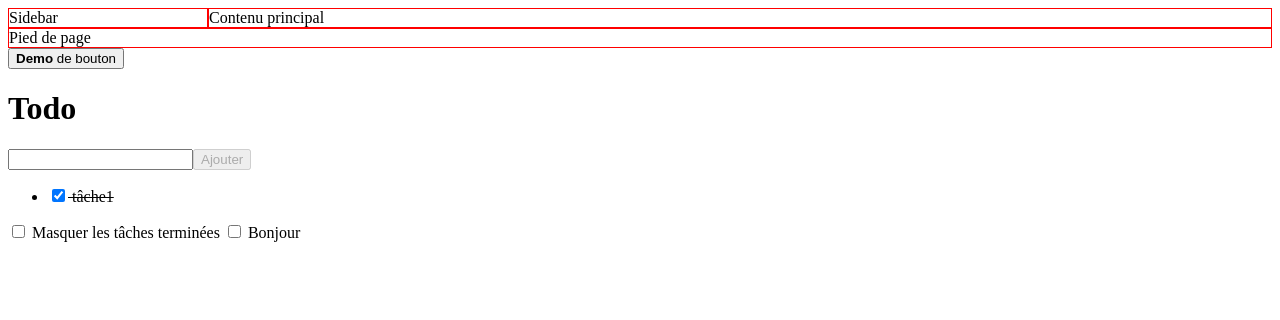
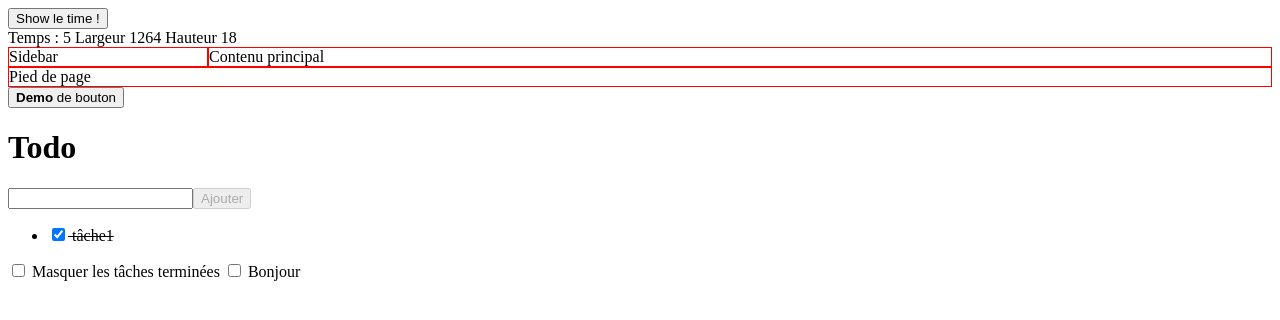
Before and after one commit to gabigab117/vue-todo, a Vue app: page / in a window 1280 px wide. Shown: the top 320 px of the page. Built offline with nearby package versions, Linux system fonts and the light colour scheme.

Commit message:
feat: add Timer component with real-time display and automatic size detection

```diff
--- a/src/App.vue
+++ b/src/App.vue
@@ -1,7 +1,9 @@
 <template>
+  <button @click="showTimer = !showTimer"> Show le time !</button>
+
+  <Timer v-if="showTimer" />
 
   <Layout>
-
       <template #aside>
       Sidebar
     </template>
@@ -65,6 +67,7 @@ import { ref, computed } from 'vue';
 import Checkbox from './Checkbox.vue';
 import Button from './Button.vue';
 import Layout from './Layout.vue';
+import Timer from './Timer.vue';
 
 const todos = ref([
   {
@@ -94,6 +97,8 @@ const sortedTodos = computed(() => { // computed permet de ne pas appeler la fon
 const remainingTodos = computed(() => {
   return todos.value.filter(t => !t.completed).length
 })
+
+const showTimer = ref(true)
 
 </script>
 
--- /dev/null
+++ b/src/Timer.vue
@@ -0,0 +1,30 @@
+<template>
+    <div ref="div">
+        Temps : {{ time }}
+        Largeur {{ size.width }}
+        Hauteur {{ size.height }}
+    </div>
+</template>
+
+<script setup>
+import { ref, onMounted, onUnmounted } from "vue";
+
+
+const size = ref({width: 0, height: 0})
+const div = ref(null)
+
+const time = ref(0)
+
+let timer
+onMounted(() => { // Gérer le cycle de vie du composant
+    const rect = div.value.getBoundingClientRect()
+    size.value = {width: rect.width, height: rect.height}
+    timer = setInterval(() => {
+        time.value++
+    }, 1000)
+})
+
+onUnmounted (() => { // Nettoyer au démontage
+    clearInterval(timer)
+})
+</script>
```
Also changed, not shown: 1 other file (tests, documents, lock files or other folders).
